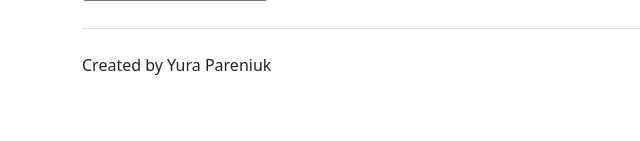
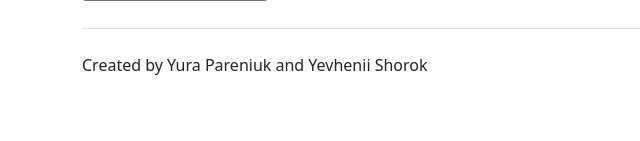
Before and after one commit to ai96yuz/django_rest, a Django app: page /users/signup/ in a window 1280 px wide. Shown: the part 994-1135 px from the top of the page, without its empty margins (0-640 px from the left). Run offline with Django 3.2, Linux system fonts and the light colour scheme.

Commit message:
Refactored wrapper template

```diff
--- a/templates/wrapper.html
+++ b/templates/wrapper.html
@@ -47,7 +47,7 @@
           </div>
           <div class="container" >
             <div class="d-flex justify-content-between py-4 my-4 border-top">
-                <p>Created by Yura Pareniuk</p>
+                <p>Created by Yura Pareniuk and Yevhenii Shorok</p>
             </div>
           </div>
     </body>
```
